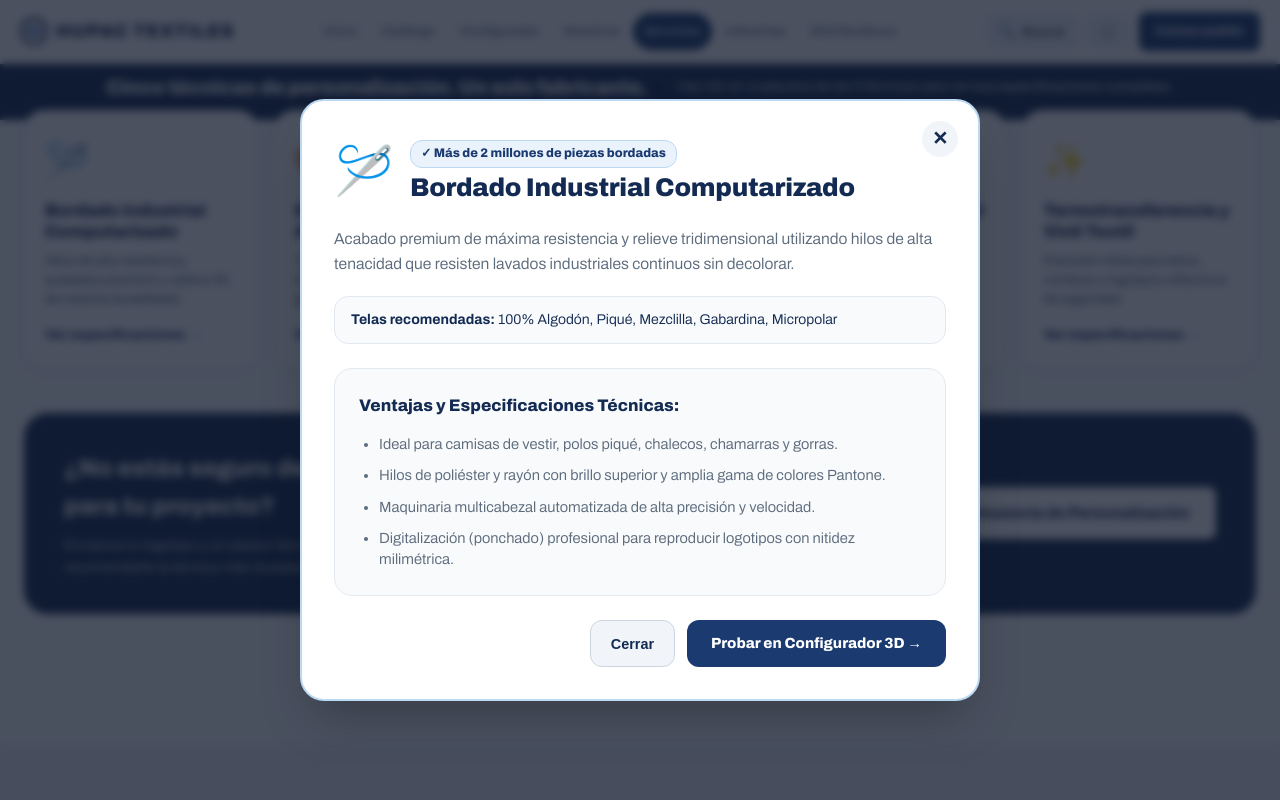
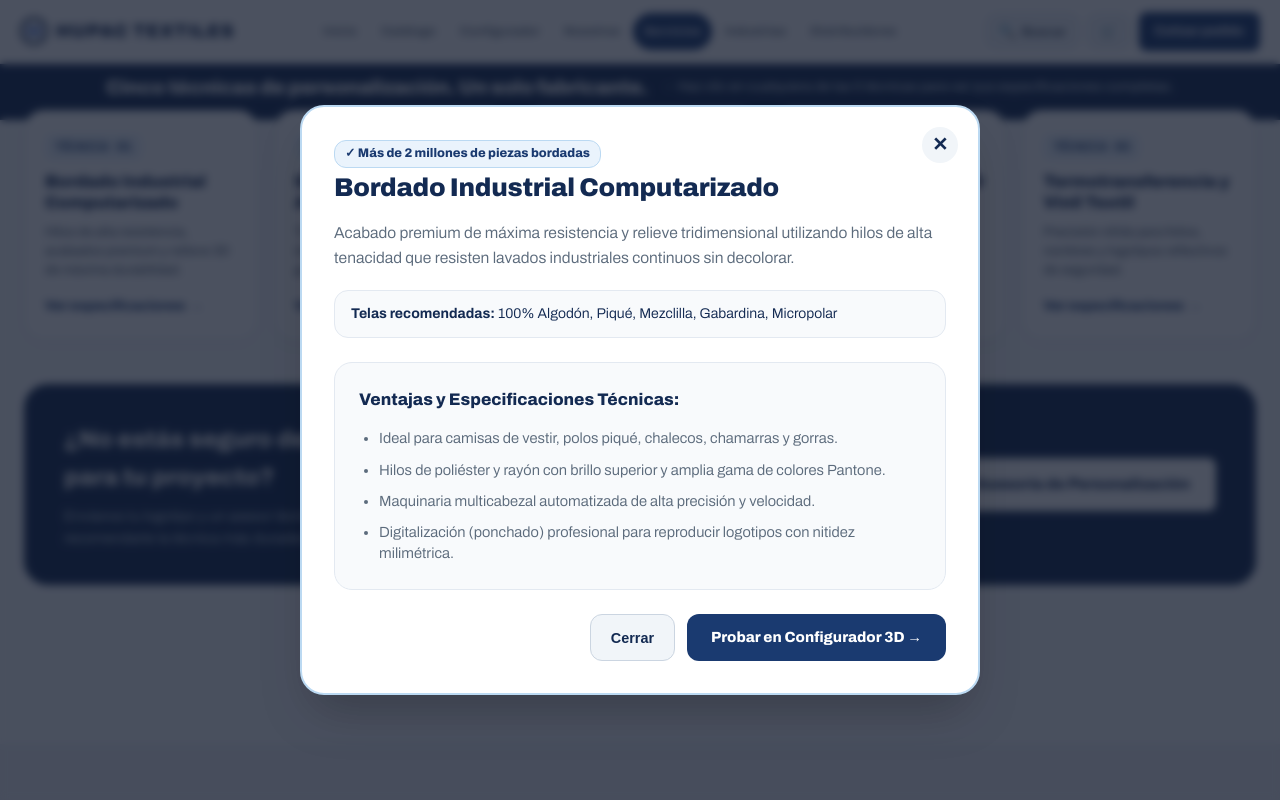
Before and after one commit to danieltrejomx/hupac-textiles-web, a Next.js app: page /servicios in a window 1280 px wide. Both pictures are taken after a click on the element 140 px from the left and 239 px from the top of the page. Shown: the top 800 px of the page. Built offline with nearby package versions, Linux system fonts and the light colour scheme.

Commit message:
style: remover emojis de las tarjetas de servicios, distribuidores, industrias y catalogo

```diff
--- a/app/servicios/page.tsx
+++ b/app/servicios/page.tsx
@@ -190,8 +190,18 @@ export default function ServiciosPage() {
                 }}
               >
                 <div>
-                  <span style={{ fontSize: '2.2rem', display: 'block', marginBottom: '12px' }}>
-                    {srv.icono}
+                  <span style={{
+                    fontSize: '0.8rem',
+                    fontFamily: 'var(--mono)',
+                    fontWeight: 800,
+                    color: 'var(--rey)',
+                    backgroundColor: 'var(--cielo)',
+                    padding: '3px 10px',
+                    borderRadius: '8px',
+                    display: 'inline-block',
+                    marginBottom: '12px'
+                  }}>
+                    TÉCNICA 0{idx + 1}
                   </span>
 
                   <h3 style={{ fontSize: '1.05rem', fontWeight: 850, color: 'var(--marino)', margin: '0 0 8px 0', lineHeight: 1.25 }}>
@@ -303,8 +313,7 @@ export default function ServiciosPage() {
             </button>
 
             {/* Header del Modal */}
-            <div style={{ display: 'flex', alignItems: 'center', gap: '16px', marginBottom: '16px' }}>
-              <span style={{ fontSize: '3rem' }}>{modalServicio.icono}</span>
+            <div style={{ marginBottom: '16px' }}>
               <div>
                 <span style={{
                   fontSize: '0.78rem',
```
Also changed, not shown: app/distribuidores/page.tsx (+17 -5 lines), app/industrias/page.tsx (+3 -5 lines), components/CatalogCarousel.tsx (+6 -7 lines).
